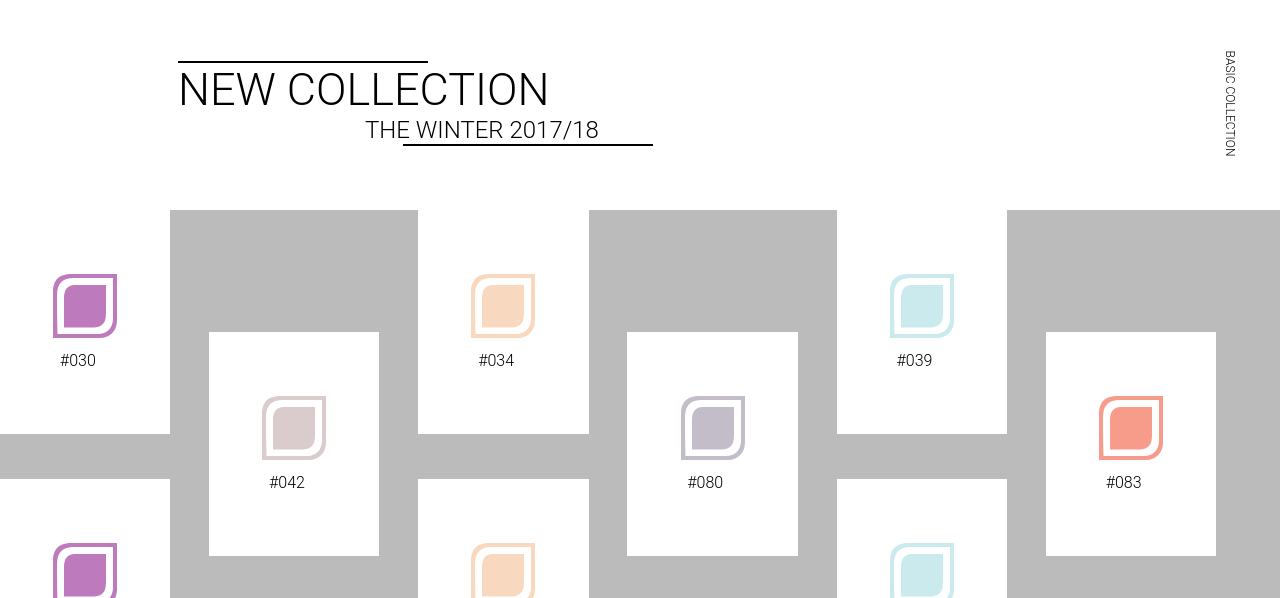
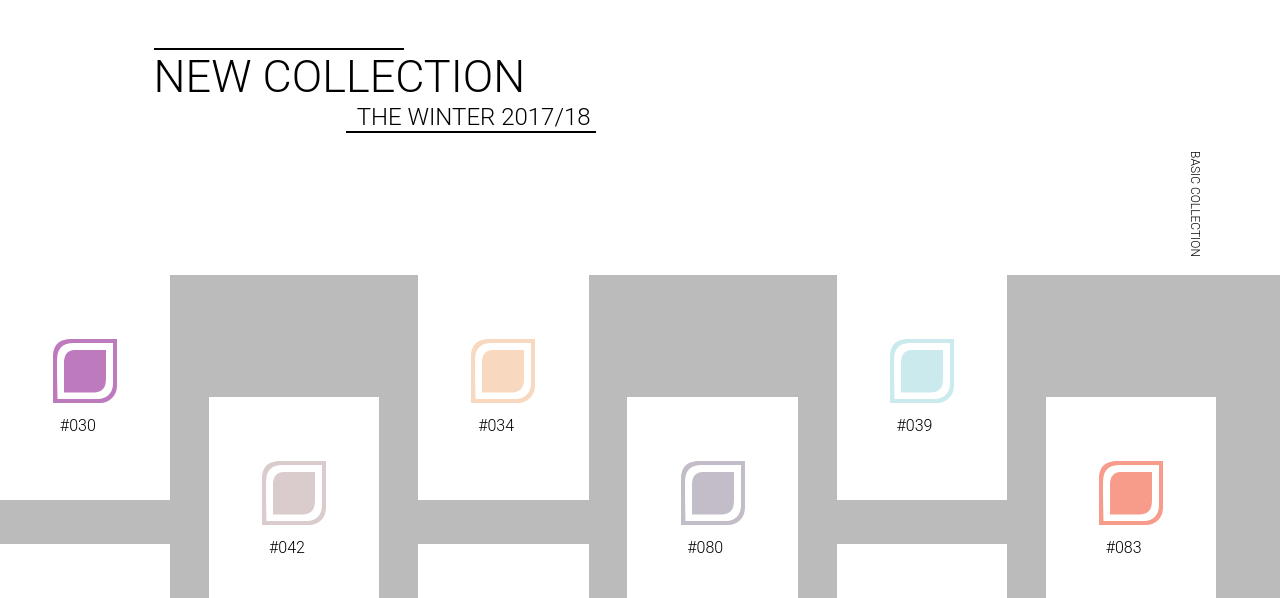
Before and after one commit to IamLeha/Linto, a website: page pages/colorColection.html in a window 1280 px wide. Shown: the part 122-720 px from the top of the page. Drawn offline with Linux system fonts and the light colour scheme.

Commit message:
лининия заголовок

```diff
--- a/pages/colorColection.html
+++ b/pages/colorColection.html
@@ -43,14 +43,14 @@
         </div>
 
 
+        <div class="title-default">
+            <h1>NEW COLLECTION</h1>
+            <h3>THE WINTER 2017/18</h3>
+        </div>
+
         <div class="container-fluid-colection">
             <div class="container-col">
                 <div class="container-col__title">
-                    <div class="container-col__title-left">
-                        <h2>NEW COLLECTION</h2>
-                        <h3>THE WINTER 2017/18</h3>
-                    </div>
-
                     <p>BASIC COLLECTION</p>
                 </div>
 
--- a/sass/base/_title-line.scss
+++ b/sass/base/_title-line.scss
@@ -0,0 +1,29 @@
+.title-default{
+    margin-top: 4%;
+    width: 50%;
+    margin-left: 12%;
+}
+
+.title-default h3::after{
+    content: "";
+    display: block;
+    width: 250px;
+    border-top: 2px solid #000;
+    margin-left: 30%;
+}
+
+.title-default h1::before{
+    content: "";
+    display: block;
+    width: 250px;
+    border-top: 2px solid #000;
+}
+
+.title-default h1 {
+    font-size: 45px;
+}
+
+.title-default h3 {
+    text-align: center;
+    font-size: 24px;
+}
--- a/sass/main.scss
+++ b/sass/main.scss
@@ -12,5 +12,4 @@
 
 @import 'base/title-line';
 @import 'base/fonts';
-@import 'layout/header-home';
 @import 'layout/header';
--- a/sass/pages/_colorColection.scss
+++ b/sass/pages/_colorColection.scss
@@ -11,7 +11,7 @@
         width: 95%;
         margin: 5% auto;
         display: flex;
-        justify-content: space-between;
+        justify-content: flex-end;
     }
 
     &__title-left{
```
Also changed, not shown: pages/certificates.html (+5 -6 lines), pages/contact.html (+7 -6 lines), pages/products.html (+4 -4 lines), pages/representatives.html (+6 -4 lines), pages/video.html (+4 -4 lines), css/main.css, sass/layout/_header-home.scss (deleted).
